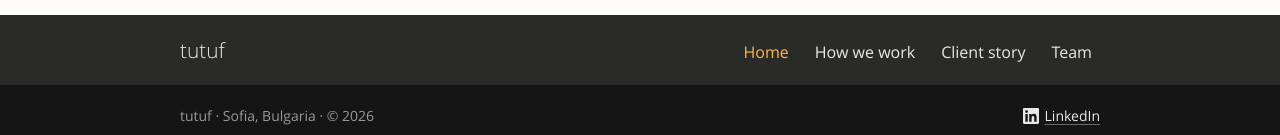
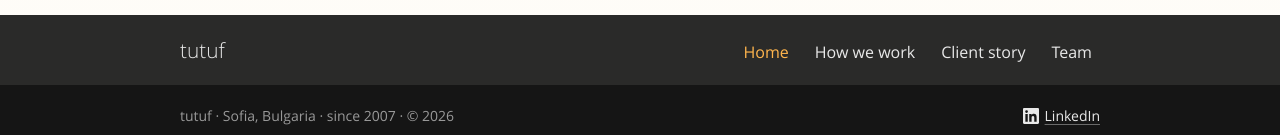
Before and after one commit to tutuf/tutuf.github.io, a Jekyll site: the page built from index.md, in a window 1280 px wide and 900 px high, scrolled down 4766 px. Shown: the part 762-897 px from the top of the window. Built offline with Jekyll 4.4.1, drawn with Linux system fonts in a browser that asks for light colours.

Commit message:
Say since 2007 in the footer and fill in the copyright year on build
Co-Authored-By: Claude Opus 5.5 <noreply@anthropic.com>

```diff
--- a/_data/seo.yml
+++ b/_data/seo.yml
@@ -1 +1 @@
-copyright_text: 'tutuf · Sofia, Bulgaria · © 2026'
+copyright_text: 'tutuf · Sofia, Bulgaria · since 2007'
--- a/_includes/sub-footer.html
+++ b/_includes/sub-footer.html
@@ -4,7 +4,7 @@
       <div class="col-12">
         <div class="sub-footer-inner">
           {% if site.data.seo.copyright_text %}
-          <div class="copyright">{{ site.data.seo.copyright_text }}</div>
+          <div class="copyright">{{ site.data.seo.copyright_text }} · © {{ site.time | date: "%Y" }}</div>
           {% endif %}
           <a class="social" href="{{ site.social.links.first }}" aria-label="tutuf on LinkedIn">{% include linkedin-icon.html %}LinkedIn</a>
         </div>
```
